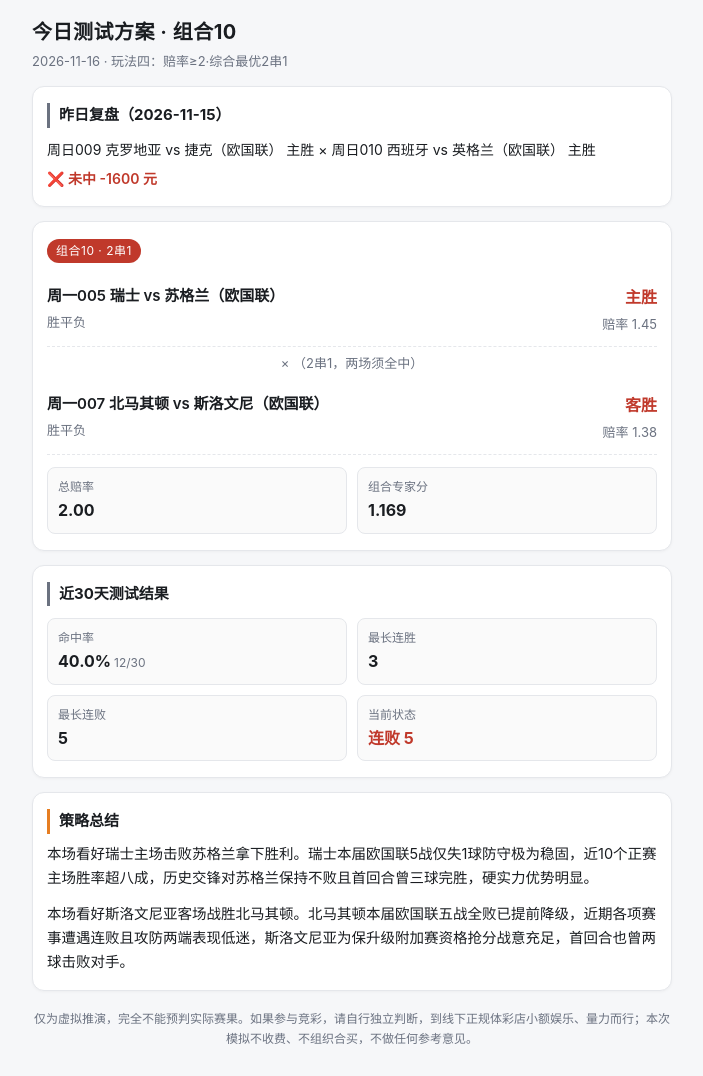
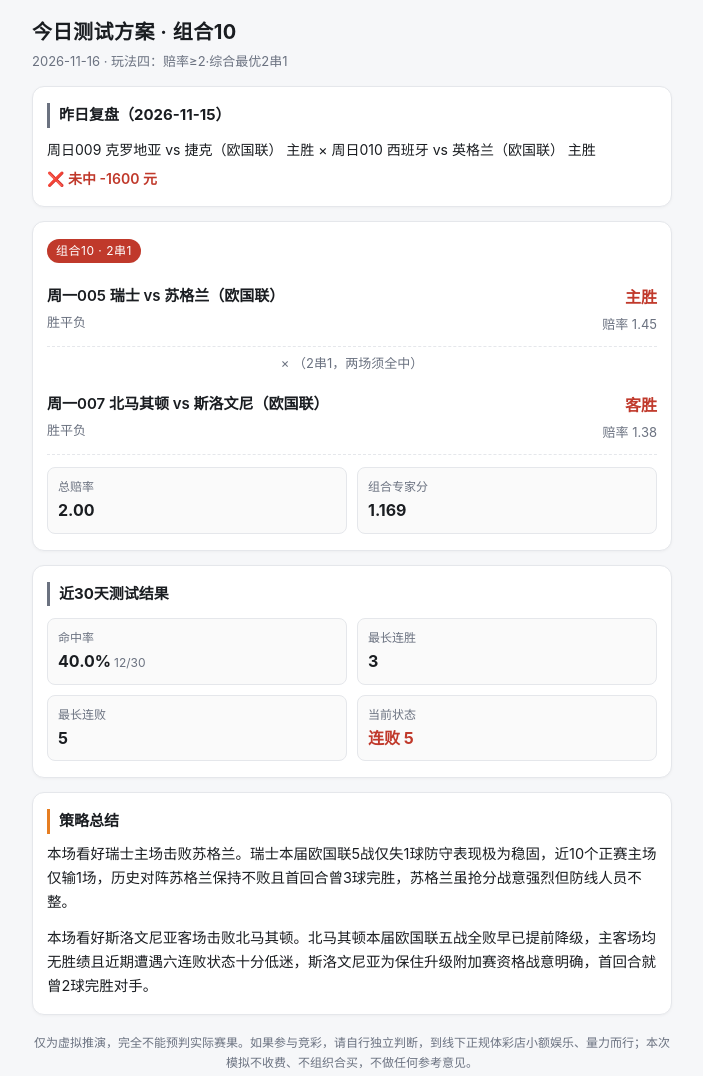
Before and after one commit to Michael-cell123/combo10v2, a plain HTML site: page index.html in a window 1280 px wide. Shown: the whole page, without its empty margins (288-991 px from the left). Drawn offline with Linux system fonts and the light colour scheme.

Commit message:
update report

```diff
--- a/index.html
+++ b/index.html
@@ -68,7 +68,7 @@ padding:2px 9px;border-radius:20px;margin-bottom:10px;letter-spacing:.5px}
 
 <div class="card ai">
 <h3>策略总结</h3>
-<p>本场看好瑞士主场击败苏格兰拿下胜利。瑞士本届欧国联5战仅失1球防守极为稳固，近10个正赛主场胜率超八成，历史交锋对苏格兰保持不败且首回合曾三球完胜，硬实力优势明显。</p><p>本场看好斯洛文尼亚客场战胜北马其顿。北马其顿本届欧国联五战全败已提前降级，近期各项赛事遭遇连败且攻防两端表现低迷，斯洛文尼亚为保升级附加赛资格抢分战意充足，首回合也曾两球击败对手。</p>
+<p>本场看好瑞士主场击败苏格兰。瑞士本届欧国联5战仅失1球防守表现极为稳固，近10个正赛主场仅输1场，历史对阵苏格兰保持不败且首回合曾3球完胜，苏格兰虽抢分战意强烈但防线人员不整。</p><p>本场看好斯洛文尼亚客场击败北马其顿。北马其顿本届欧国联五战全败早已提前降级，主客场均无胜绩且近期遭遇六连败状态十分低迷，斯洛文尼亚为保住升级附加赛资格战意明确，首回合就曾2球完胜对手。</p>
 </div>
 
 <div class="foot">仅为虚拟推演，完全不能预判实际赛果。如果参与竞彩，请自行独立判断，到线下正规体彩店小额娱乐、量力而行；本次模拟不收费、不组织合买，不做任何参考意见。</div>
```
